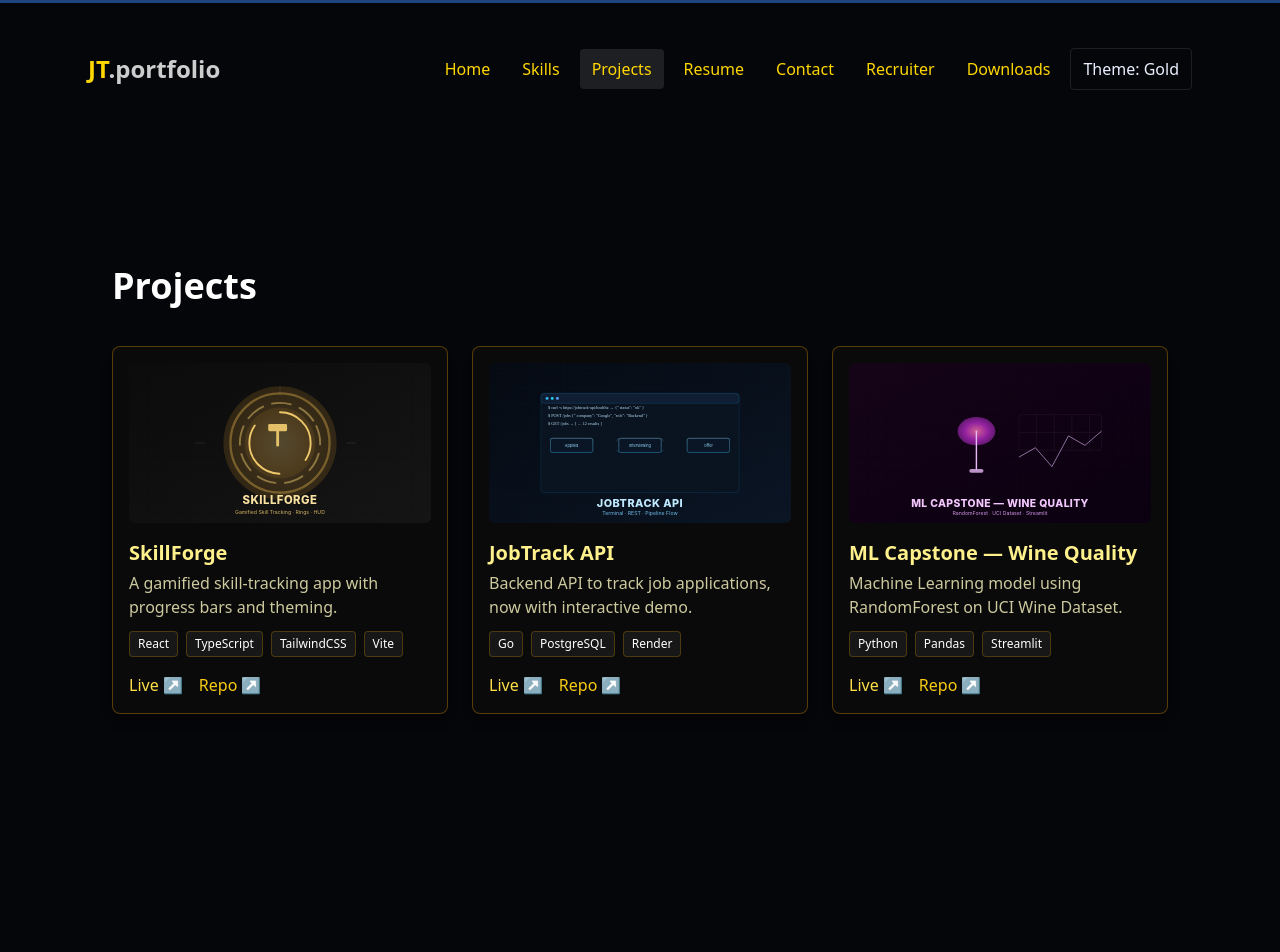
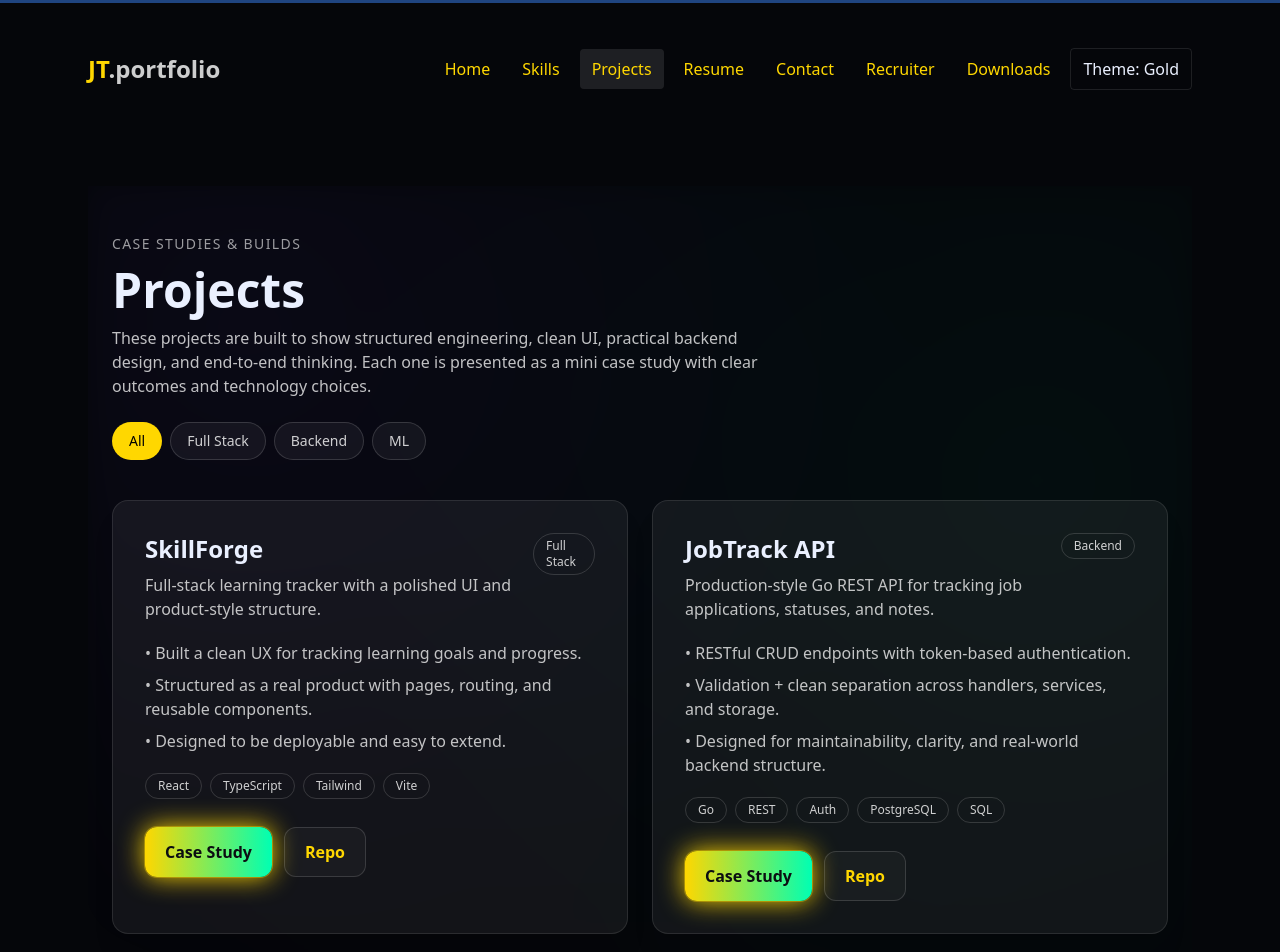
Before and after one commit to Sundog28/treenjohnportfolio, a React (Vite) app: page /projects in a window 1280 px wide. Shown: the top 952 px of the page. Built offline with nearby package versions, Linux system fonts and the light colour scheme.

Commit message:
Upgrade recruiter and projects pages

```diff
--- a/src/pages/Projects.tsx
+++ b/src/pages/Projects.tsx
@@ -1,41 +1,209 @@
-import React from "react";
-import ProjectCard from "../components/ProjectCard";
+import React, { useMemo, useState } from "react";
 
-export default function Projects() {
-  const projects = [
+type Project = {
+  slug: string;
+  title: string;
+  subtitle: string;
+  category: "Full Stack" | "Backend" | "ML";
+  highlights: string[];
+  tech: string[];
+  links: {
+    caseStudy?: string;
+    repo?: string;
+    demo?: string;
+  };
+};
+
+const PROJECTS: Project[] = [
   {
+    slug: "skillforge",
     title: "SkillForge",
-      description: "A gamified skill-tracking app with progress bars and theming.",
-      image: "/projects/skillforge.svg", // ⬅️ wired to SVG
-      tech: ["React", "TypeScript", "TailwindCSS", "Vite"],
-      link: "/skillforge",
-      repo: "https://github.com/Sundog28/SkillForge",
+    subtitle:
+      "Full-stack learning tracker with a polished UI and product-style structure.",
+    category: "Full Stack",
+    highlights: [
+      "Built a clean UX for tracking learning goals and progress.",
+      "Structured as a real product with pages, routing, and reusable components.",
+      "Designed to be deployable and easy to extend.",
+    ],
+    tech: ["React", "TypeScript", "Tailwind", "Vite"],
+    links: {
+      caseStudy: "/projects/skillforge",
+      repo: "https://github.com/Sundog28",
+      demo: "",
+    },
   },
   {
+    slug: "jobtrack-api",
     title: "JobTrack API",
-      description: "Backend API to track job applications, now with interactive demo.",
-      image: "/projects/jobtrack.svg", // ⬅️ wired to SVG
-      tech: ["Go", "PostgreSQL", "Render"],
-      link: "/jobtrack",
-      repo: "https://github.com/Sundog28/JobTrackAPI",
+    subtitle:
+      "Production-style Go REST API for tracking job applications, statuses, and notes.",
+    category: "Backend",
+    highlights: [
+      "RESTful CRUD endpoints with token-based authentication.",
+      "Validation + clean separation across handlers, services, and storage.",
+      "Designed for maintainability, clarity, and real-world backend structure.",
+    ],
+    tech: ["Go", "REST", "Auth", "PostgreSQL", "SQL"],
+    links: {
+      caseStudy: "/projects/jobtrack-api",
+      repo: "https://github.com/Sundog28",
+      demo: "",
+    },
   },
   {
-      title: "ML Capstone — Wine Quality",
-      description: "Machine Learning model using RandomForest on UCI Wine Dataset.",
-      image: "/projects/mlcapstone.svg", // ⬅️ wired to SVG
-      tech: ["Python", "Pandas", "Streamlit"],
-      link: "https://huggingface.co/spaces/Sundog28/MLCapstone",
-      repo: "https://huggingface.co/spaces/Sundog28/MLCapstone/tree/main",
+    slug: "ml-capstone",
+    title: "ML Capstone",
+    subtitle:
+      "End-to-end ML project covering preprocessing, training, evaluation, and demo-ready output.",
+    category: "ML",
+    highlights: [
+      "Data cleaning and feature engineering pipeline.",
+      "Model training, evaluation metrics, and iterative improvement.",
+      "Packaged into a presentation-friendly and recruiter-friendly project.",
+    ],
+    tech: ["Python", "Pandas", "scikit-learn", "Jupyter"],
+    links: {
+      caseStudy: "/projects/ml-capstone",
+      repo: "https://github.com/Sundog28",
+      demo: "",
+    },
   },
 ];
 
+const FILTERS = ["All", "Full Stack", "Backend", "ML"] as const;
+type Filter = (typeof FILTERS)[number];
+
+export default function Projects() {
+  const [filter, setFilter] = useState<Filter>("All");
+
+  const visibleProjects = useMemo(() => {
+    if (filter === "All") return PROJECTS;
+    return PROJECTS.filter((project) => project.category === filter);
+  }, [filter]);
+
   return (
-    <section className="min-h-screen px-6 py-20 text-white">
-      <h1 className="text-4xl font-bold mb-10">Projects</h1>
-      <div className="grid md:grid-cols-3 gap-6">
-        {projects.map((proj, i) => (
-          <ProjectCard key={i} {...proj} />
+    <section className="relative overflow-hidden">
+      <div className="pointer-events-none absolute inset-0 -z-10">
+        <div className="absolute inset-0 animated-bg opacity-20" />
+      </div>
+
+      <div className="page">
+        <header className="fade-in-up">
+          <p className="text-sm tracking-widest uppercase text-white/60">
+            Case Studies & Builds
+          </p>
+
+          <h1 className="mt-3 text-4xl font-extrabold md:text-5xl">
+            Projects
+          </h1>
+
+          <p className="mt-3 max-w-2xl text-white/75">
+            These projects are built to show structured engineering, clean UI,
+            practical backend design, and end-to-end thinking. Each one is
+            presented as a mini case study with clear outcomes and technology
+            choices.
+          </p>
+
+          <div className="mt-6 flex flex-wrap gap-2">
+            {FILTERS.map((filterValue) => (
+              <button
+                key={filterValue}
+                onClick={() => setFilter(filterValue)}
+                className={[
+                  "rounded-full px-4 py-2 text-sm border transition",
+                  filterValue === filter
+                    ? "border-transparent bg-[var(--accent)] text-black"
+                    : "border-white/15 bg-white/5 text-white/80 hover:bg-white/10",
+                ].join(" ")}
+              >
+                {filterValue}
+              </button>
             ))}
+          </div>
+        </header>
+
+        <div className="mt-10 grid gap-6 md:grid-cols-2">
+          {visibleProjects.map((project, index) => (
+            <article
+              key={project.slug}
+              className={[
+                "glow-frame fade-in-up",
+                index === 1 ? "delay-150" : index === 2 ? "delay-300" : "",
+              ].join(" ")}
+            >
+              <div className="glow-inner card p-8 h-full">
+                <div className="flex items-start justify-between gap-4">
+                  <div>
+                    <h2 className="text-2xl font-bold">{project.title}</h2>
+                    <p className="mt-2 text-white/75">{project.subtitle}</p>
+                  </div>
+
+                  <span className="tag">{project.category}</span>
+                </div>
+
+                <ul className="mt-5 space-y-2 text-white/75">
+                  {project.highlights.map((highlight) => (
+                    <li key={highlight}>• {highlight}</li>
+                  ))}
+                </ul>
+
+                <div className="mt-5 flex flex-wrap gap-2">
+                  {project.tech.map((techItem) => (
+                    <span key={techItem} className="tag">
+                      {techItem}
+                    </span>
+                  ))}
+                </div>
+
+                <div className="mt-7 flex flex-wrap gap-3">
+                  {project.links.caseStudy && (
+                    <a className="btn btn-primary" href={project.links.caseStudy}>
+                      Case Study
+                    </a>
+                  )}
+
+                  {project.links.repo && (
+                    <a
+                      className="btn"
+                      href={project.links.repo}
+                      target="_blank"
+                      rel="noreferrer"
+                    >
+                      Repo
+                    </a>
+                  )}
+
+                  {project.links.demo && project.links.demo.trim() !== "" && (
+                    <a
+                      className="btn"
+                      href={project.links.demo}
+                      target="_blank"
+                      rel="noreferrer"
+                    >
+                      Live
+                    </a>
+                  )}
+                </div>
+              </div>
+            </article>
+          ))}
+        </div>
+
+        <div className="mt-12 card p-8 fade-in-up delay-300">
+          <h3 className="text-xl font-semibold">
+            Want the fast recruiter view?
+          </h3>
+          <p className="mt-2 text-white/75">
+            Open the one-page recruiter summary for quick access to the resume,
+            featured case studies, and contact info.
+          </p>
+          <div className="mt-5">
+            <a className="btn btn-primary" href="/recruiter">
+              Open Recruiter Mode
+            </a>
+          </div>
+        </div>
       </div>
     </section>
   );
--- a/src/pages/Recruiter.tsx
+++ b/src/pages/Recruiter.tsx
@@ -1,18 +1,146 @@
 import React from "react";
-export default function Recruiter(){
+
+const FEATURED = [
+  {
+    title: "JobTrack API (Go)",
+    bullets: [
+      "RESTful CRUD + token auth",
+      "Validation + clean layers (handlers/services/storage)",
+      "Designed for maintainability and production structure",
+    ],
+    links: {
+      caseStudy: "/projects/jobtrack-api",
+      repo: "https://github.com/Sundog28",
+    },
+  },
+  {
+    title: "SkillForge (React)",
+    bullets: [
+      "Polished UI with reusable components",
+      "Routing + product-style page structure",
+      "Deployable front-end architecture",
+    ],
+    links: {
+      caseStudy: "/projects/skillforge",
+      repo: "https://github.com/Sundog28",
+    },
+  },
+  {
+    title: "ML Capstone (Python)",
+    bullets: [
+      "Preprocessing + feature engineering",
+      "Model training + evaluation",
+      "Packaged into demo-friendly outputs",
+    ],
+    links: {
+      caseStudy: "/projects/ml-capstone",
+      repo: "https://github.com/Sundog28",
+    },
+  },
+];
+
+export default function Recruiter() {
   return (
-    <section className="grid gap-4">
-      <h2 className="text-3xl font-bold">Recruiter Mode</h2>
-      <div className="card">
-        <p className="text-white/80">This page bundles fast links recruiters need:</p>
-        <ul className="list-disc ml-6 mt-2">
-          <li><a href="/resume/resume_full.html" target="_blank">Resume (Full)</a></li>
-          <li><a href="https://github.com/Sundog28" target="_blank" rel="noreferrer">GitHub</a></li>
-          <li><a href="https://www.linkedin.com/in/john-treen-629a81159" target="_blank" rel="noreferrer">LinkedIn</a></li>
-          <li><a href="/projects">Projects</a></li>
-          <li><a href="/contact">Contact</a></li>
-        </ul>
+    <section className="relative overflow-hidden">
+      <div className="pointer-events-none absolute inset-0 -z-10">
+        <div className="absolute inset-0 animated-bg opacity-15" />
+      </div>
+
+      <div className="page">
+        <div className="card p-10 fade-in-up">
+          <div className="flex flex-col gap-2 md:flex-row md:items-end md:justify-between">
+            <div>
+              <p className="text-sm tracking-widest uppercase text-white/60">Recruiter Mode</p>
+              <h1 className="mt-2 text-4xl font-extrabold">
+                John{" "}
+                <span className="bg-gradient-to-r from-[var(--accent)] to-[var(--accent2)] bg-clip-text text-transparent">
+                  Treen
+                </span>
+              </h1>
+              <p className="mt-2 text-white/75 max-w-2xl">
+                Full-Stack & ML Engineer — React + TypeScript on the frontend, Go + PostgreSQL on the backend,
+                with practical ML projects in Python.
+              </p>
+            </div>
+
+            <div className="mt-6 md:mt-0 flex flex-wrap gap-3">
+              <a className="btn btn-primary" href="/resume">
+                Resume
+              </a>
+              <a className="btn" href="/projects">
+                Projects
+              </a>
+              <a className="btn" href="/contact">
+                Contact
+              </a>
+            </div>
+          </div>
+
+          {/* Quick links row */}
+          <div className="mt-8 flex flex-wrap gap-3">
+            <a className="btn" href="https://github.com/Sundog28" target="_blank" rel="noreferrer">
+              GitHub
+            </a>
+            {/* Add your real LinkedIn when ready */}
+            <a className="btn" href="https://www.linkedin.com/in/john-treen-629a81159/" onClick={(e) => e.preventDefault()}>
+              LinkedIn (add link)
+            </a>
+            {/* Add email link when ready */}
+            <a className="btn" href="mailto:treenjohnm@gmail.com">
+              Email
+            </a>
+          </div>
+
+          {/* Highlights */}
+          <div className="mt-10 grid gap-4 md:grid-cols-3">
+            <Kpi title="Go REST APIs" desc="Auth, validation, clean architecture." />
+            <Kpi title="Modern React UI" desc="Fast, responsive, maintainable components." />
+            <Kpi title="Practical ML" desc="Pipelines, metrics, demo-ready results." />
+          </div>
+        </div>
+
+        <div className="mt-10 grid gap-6 md:grid-cols-3 fade-in-up delay-150">
+          {FEATURED.map((p) => (
+            <div key={p.title} className="card p-7">
+              <h2 className="text-xl font-bold">{p.title}</h2>
+              <ul className="mt-4 space-y-2 text-white/75">
+                {p.bullets.map((b) => (
+                  <li key={b}>• {b}</li>
+                ))}
+              </ul>
+              <div className="mt-6 flex flex-wrap gap-3">
+                <a className="btn btn-primary" href={p.links.caseStudy}>
+                  Case Study
+                </a>
+                <a className="btn" href={p.links.repo} target="_blank" rel="noreferrer">
+                  Code
+                </a>
+              </div>
+            </div>
+          ))}
+        </div>
+
+        <div className="mt-10 card p-8 fade-in-up delay-300">
+          <h3 className="text-xl font-semibold">What I’m looking for</h3>
+          <p className="mt-2 text-white/75">
+            Remote or hybrid roles in full-stack engineering, backend (Go), or ML-focused software roles.
+            Strong preference for teams that value clean code, ownership, and shipping.
+          </p>
+          <div className="mt-5 flex flex-wrap gap-3">
+            <a className="btn btn-primary" href="/contact">Contact Me</a>
+            <a className="btn" href="/resume">Download Resume</a>
+          </div>
+        </div>
       </div>
     </section>
   );
 }
+
+function Kpi({ title, desc }: { title: string; desc: string }) {
+  return (
+    <div className="rounded-2xl border border-white/10 bg-black/20 p-5">
+      <div className="font-semibold">{title}</div>
+      <div className="mt-1 text-sm text-white/70">{desc}</div>
+    </div>
+  );
+}
```
Lines whose indentation alone changed are shown as unchanged.
